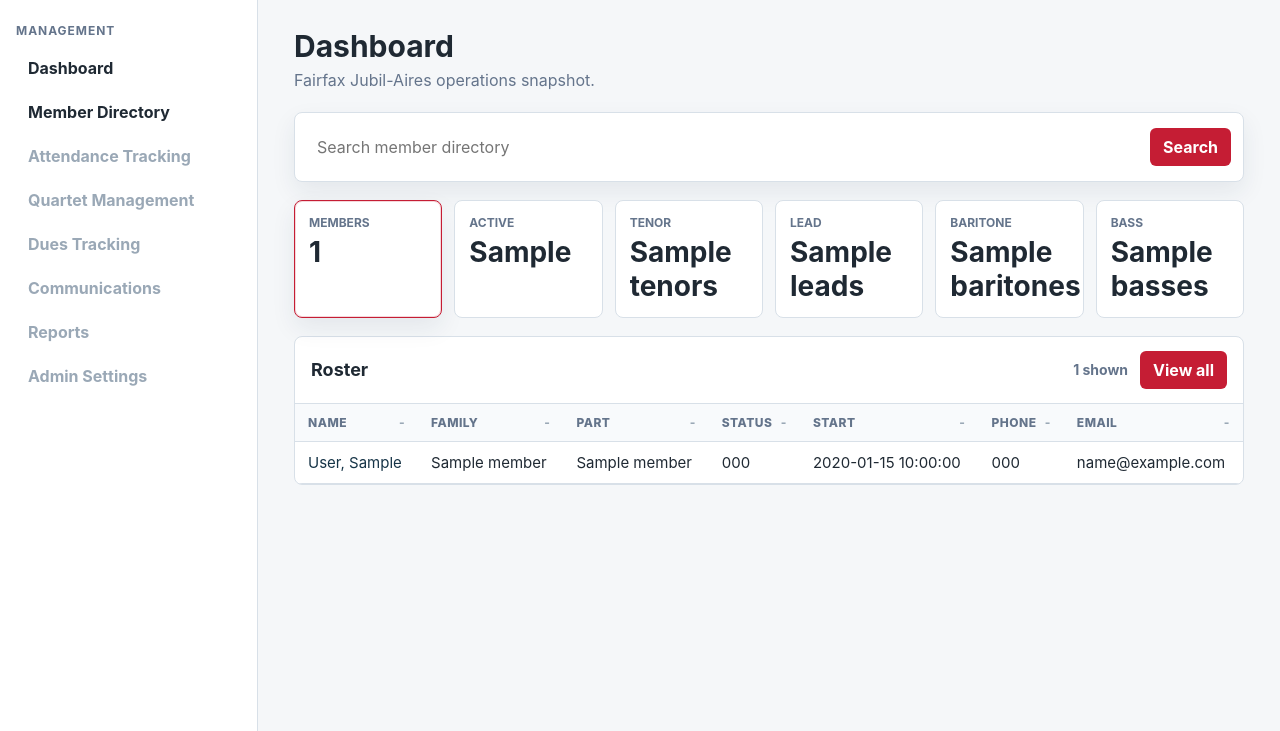
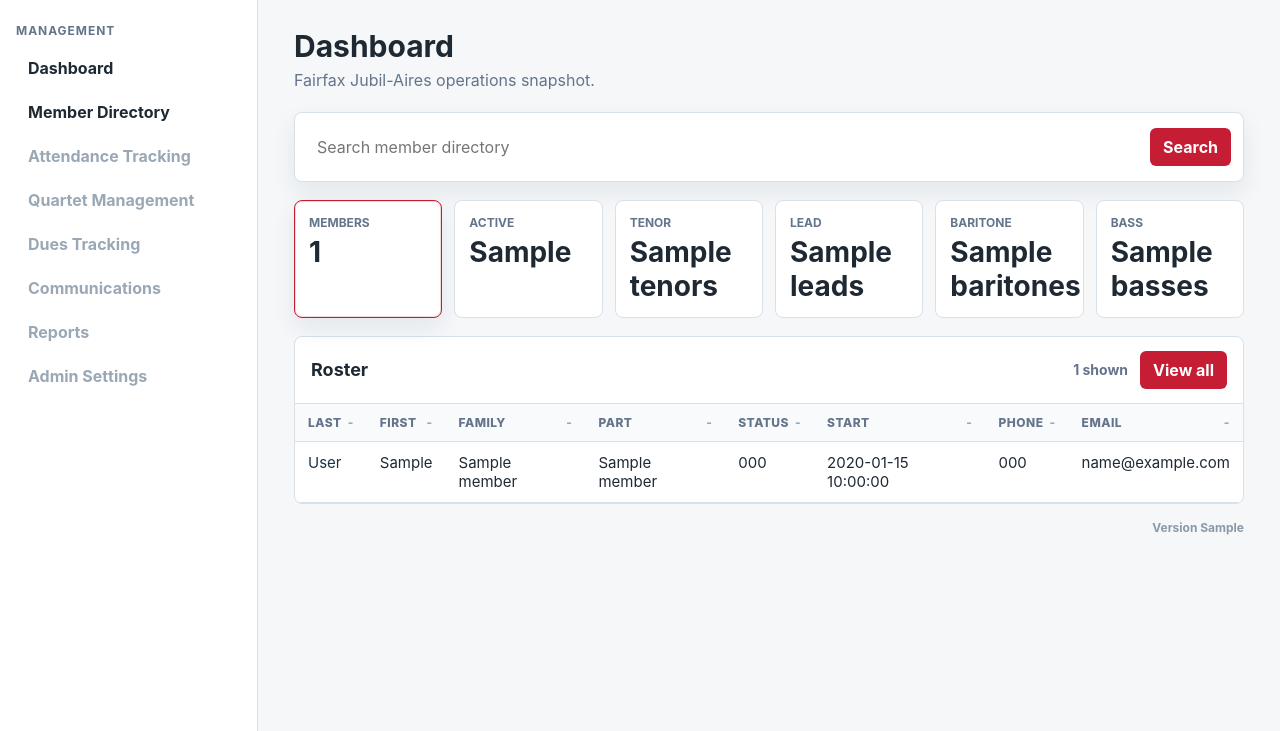
Before and after one commit to kgustafson/Jubilaires_Membership, a FastAPI app: template jubilaires_membership/templates/dashboard.html in a window 1280 px wide. Shown: the part 70-801 px from the top of the page. Run offline with FastAPI, Linux system fonts and the light colour scheme; the template is opened without the code that fills it: most values are stand-ins (such as "Sample title", 1, 10 or a date in 2020).

Commit message:
v1.0.1 add versioning and sortable member names

```diff
--- a/jubilaires_membership/app.py
+++ b/jubilaires_membership/app.py
@@ -11,8 +11,21 @@ from jubilaires_membership.services import members
 
 app = FastAPI(title="Jubilaires Membership")
 APP_ROOT = Path(__file__).resolve().parent
+PROJECT_ROOT = APP_ROOT.parent
 app.mount("/static", StaticFiles(directory=str(APP_ROOT / "static")), name="static")
 templates = Jinja2Templates(directory=str(APP_ROOT / "templates"))
+
+
+def application_version() -> str:
+    version_file = PROJECT_ROOT / "version.md"
+    if not version_file.exists():
+        return "v0.0.0"
+
+    for line in version_file.read_text(encoding="utf-8").splitlines():
+        value = line.strip()
+        if value.startswith("v"):
+            return value
+    return "v0.0.0"
 
 
 @app.get("/", response_class=HTMLResponse)
@@ -23,6 +36,7 @@ def dashboard(request: Request):
         {
             "counts": members.dashboard_counts(),
             "members": members.member_rows(),
+            "app_version": application_version(),
         },
     )
 
--- a/jubilaires_membership/static/membership.css
+++ b/jubilaires_membership/static/membership.css
@@ -433,6 +433,14 @@ button:hover {
   text-align: center;
 }
 
+.page-version {
+  color: #8a99a8;
+  font-size: 12px;
+  font-weight: 650;
+  margin-top: 16px;
+  text-align: right;
+}
+
 .filters {
   align-items: end;
   display: grid;
--- a/jubilaires_membership/templates/_member_table.html
+++ b/jubilaires_membership/templates/_member_table.html
@@ -1,13 +1,14 @@
 <table class="data-table" data-member-table>
   <thead>
     <tr>
-      <th aria-sort="none"><button class="sort-button" type="button" data-sort-index="0">Name</button></th>
-      <th aria-sort="none"><button class="sort-button" type="button" data-sort-index="1">Family</button></th>
-      <th aria-sort="none"><button class="sort-button" type="button" data-sort-index="2">Part</button></th>
-      <th aria-sort="none"><button class="sort-button" type="button" data-sort-index="3">Status</button></th>
-      <th aria-sort="none"><button class="sort-button" type="button" data-sort-index="4" data-sort-type="date">Start</button></th>
-      <th aria-sort="none"><button class="sort-button" type="button" data-sort-index="5">Phone</button></th>
-      <th aria-sort="none"><button class="sort-button" type="button" data-sort-index="6">Email</button></th>
+      <th aria-sort="none"><button class="sort-button" type="button" data-sort-index="0">Last</button></th>
+      <th aria-sort="none"><button class="sort-button" type="button" data-sort-index="1">First</button></th>
+      <th aria-sort="none"><button class="sort-button" type="button" data-sort-index="2">Family</button></th>
+      <th aria-sort="none"><button class="sort-button" type="button" data-sort-index="3">Part</button></th>
+      <th aria-sort="none"><button class="sort-button" type="button" data-sort-index="4">Status</button></th>
+      <th aria-sort="none"><button class="sort-button" type="button" data-sort-index="5" data-sort-type="date">Start</button></th>
+      <th aria-sort="none"><button class="sort-button" type="button" data-sort-index="6">Phone</button></th>
+      <th aria-sort="none"><button class="sort-button" type="button" data-sort-index="7">Email</button></th>
     </tr>
   </thead>
   <tbody>
@@ -17,7 +18,8 @@
         data-parts="{{ member.part_names or '' }}"
         data-search="{{ member.last_name }} {{ member.first_name }} {{ member.family_names or '' }} {{ member.part_names or '' }} {{ member.status_code or '' }} {{ member.primary_phone or '' }} {{ member.primary_email or '' }}"
       >
-        <td><a href="/members/{{ member.id }}">{{ member.last_name }}, {{ member.first_name }}</a></td>
+        <td><a href="/members/{{ member.id }}">{{ member.last_name }}</a></td>
+        <td>{{ member.first_name }}</td>
         <td>{{ member.family_names or "" }}</td>
         <td>{{ member.part_names or "" }}</td>
         <td>{{ member.status_code|title if member.status_code else "" }}</td>
@@ -27,7 +29,7 @@
       </tr>
     {% else %}
       <tr>
-        <td colspan="7" class="empty-state">No members have been imported yet.</td>
+        <td colspan="8" class="empty-state">No members have been imported yet.</td>
       </tr>
     {% endfor %}
   </tbody>
--- a/jubilaires_membership/templates/dashboard.html
+++ b/jubilaires_membership/templates/dashboard.html
@@ -51,4 +51,6 @@
   </div>
   {% include "_member_table.html" %}
 </section>
+
+<footer class="page-version">Version {{ app_version }}</footer>
 {% endblock %}
```
Also changed, not shown: todo.md (+2 -0 lines), version.md (added, +15 -0 lines).
